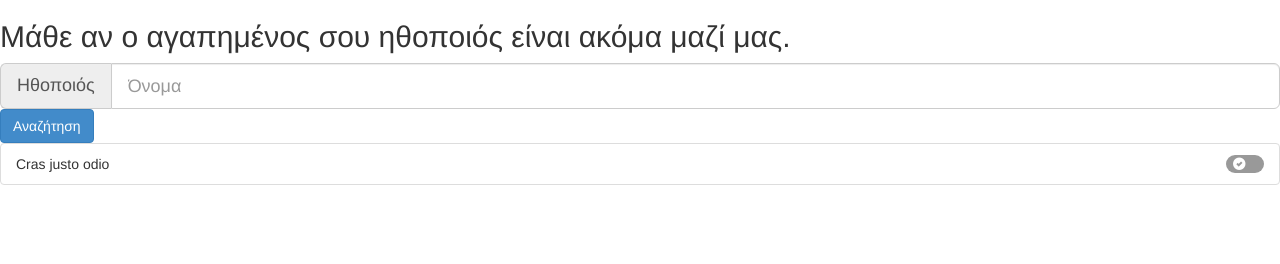
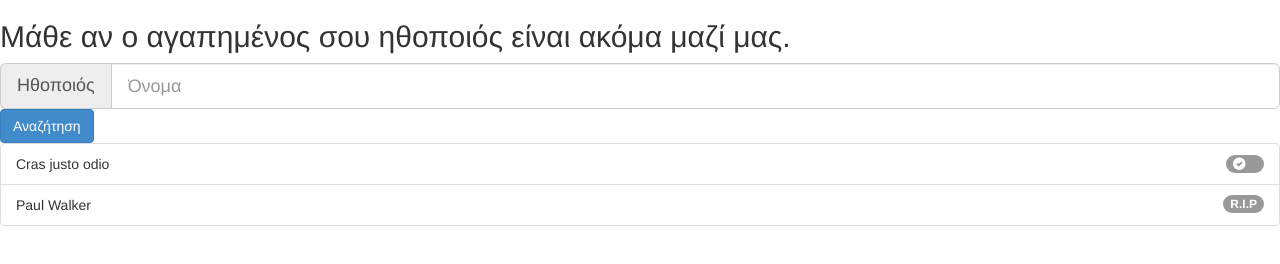
Before and after one commit to KapJep/RIP, a plain HTML site: page index.html in a window 1280 px wide. Drawn offline with nearby package versions, Linux system fonts and the light colour scheme.

Commit message:
changed list badge to -RIP- (for the dead persons)

```diff
--- a/index.html
+++ b/index.html
@@ -39,6 +39,10 @@
 			<span class="badge glyphicon glyphicon-ok-sign">&nbsp;</span>
 			Cras justo odio
 		</li>
+		<li class="list-group-item">
+			<span class="badge">R.I.P</span>
+			Paul Walker
+		</li>
 	</ul>
 
 </body>
```
